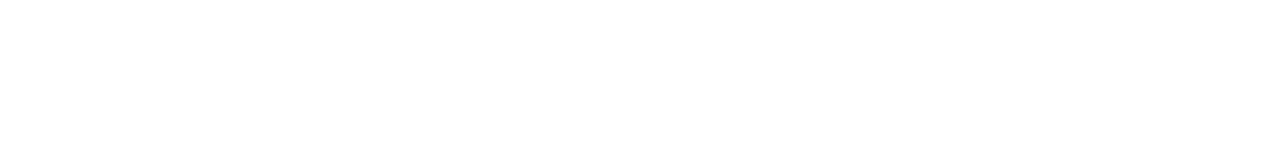
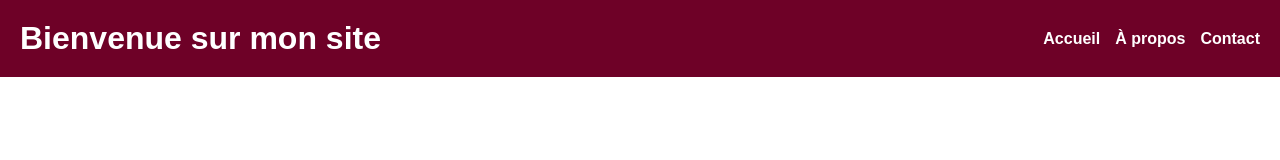
Before and after one commit to Mev999/Premierprojet, a plain HTML site: page index.html in a window 1280 px wide. Drawn offline with Linux system fonts and the light colour scheme.

Commit message:
Ajout du bandeau

```diff
--- a/index.html
+++ b/index.html
@@ -6,7 +6,16 @@
     <title>Test</title>
     <link rel="stylesheet" href="./style.css" />
 </head>
-<header></header>
+<header class="bandeau">
+    <h1>Bienvenue sur mon site</h1>
+    <nav>
+        <ul>
+            <li><a href="#home">Accueil</a></li>
+            <li><a href="#about">À propos</a></li>
+            <li><a href="#contact">Contact</a></li>
+        </ul>
+    </nav>
+</header>
 <body>
     <footer></footer>
 </body>
--- a/style.css
+++ b/style.css
@@ -0,0 +1,46 @@
+* {
+    margin: 0;
+    padding: 0;
+    box-sizing: border-box;
+}
+
+body {
+    font-family: Arial, sans-serif;
+}
+
+.bandeau {
+    background-color: #6e0127;
+    color: white;
+    padding: 20px;
+    display: flex; /* Utilisation de Flexbox */
+    justify-content: space-between; /* Sépare le titre et la navigation */
+    align-items: center; /* Aligne verticalement le contenu */
+    position: sticky;
+    top: 0;
+    width: 100%;
+}
+
+.bandeau h1 {
+    margin: 0;
+}
+
+.bandeau nav ul {
+    list-style-type: none;
+    padding: 0;
+    margin: 0;
+    display: flex; /* Affiche les éléments en ligne */
+}
+
+.bandeau nav ul li {
+    margin-left: 15px;
+}
+
+.bandeau nav ul li a {
+    color: white;
+    text-decoration: none;
+    font-weight: bold;
+}
+
+.bandeau nav ul li a:hover {
+    text-decoration: underline;
+}
```
